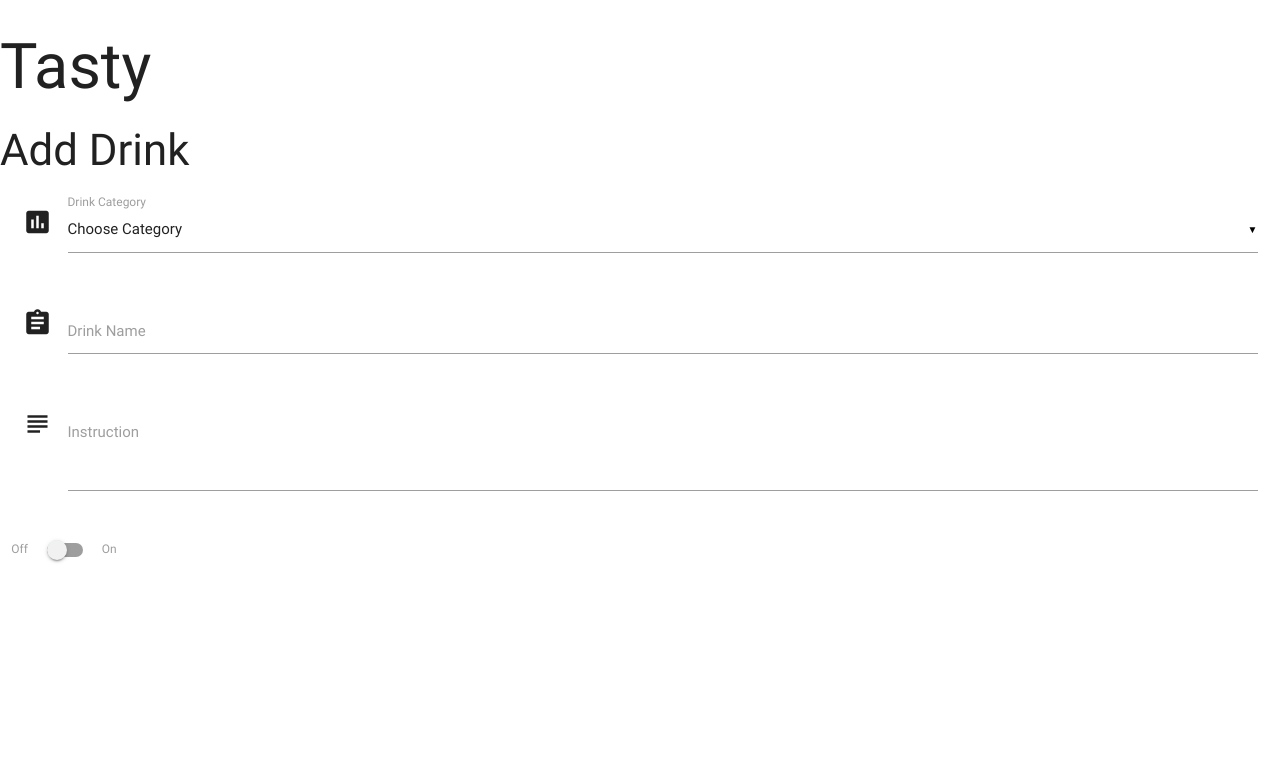
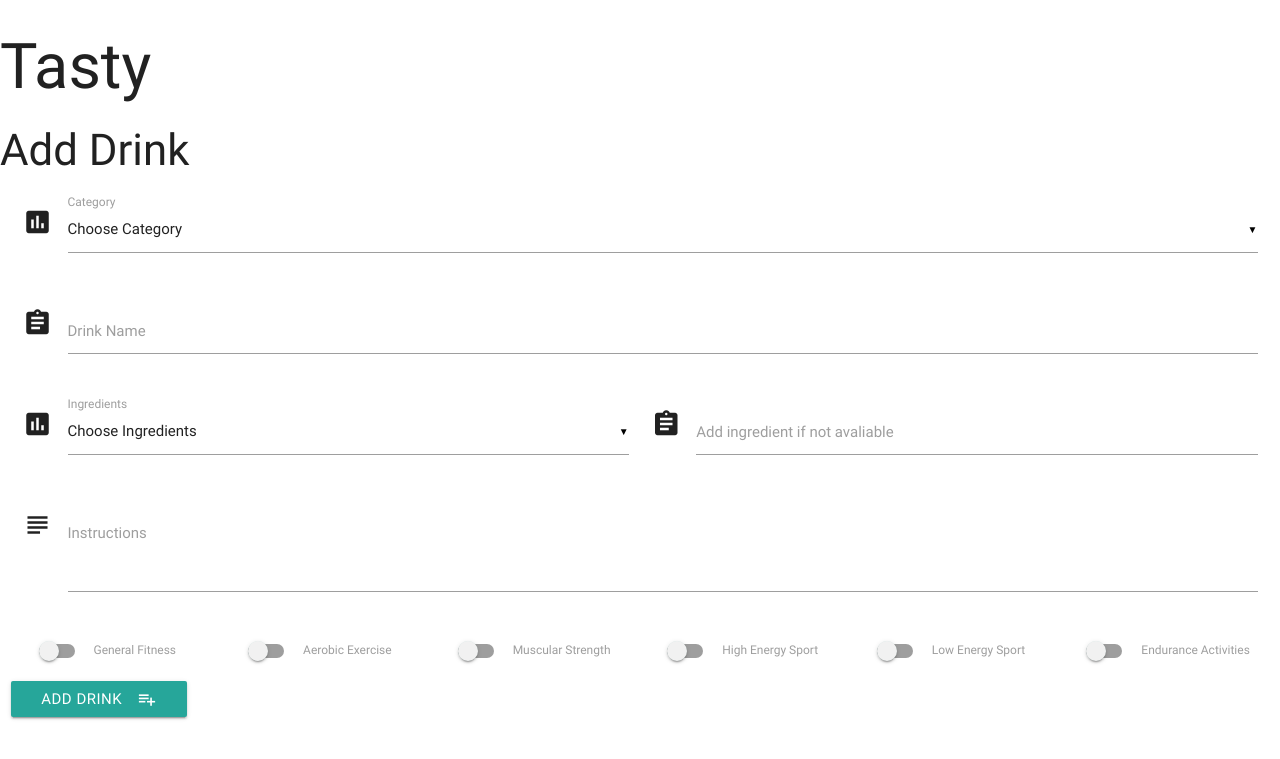
Before and after one commit to Deoh/juice_and_blend, a Flask app: page /add_drink in a window 1280 px wide. Shown: the top 759 px of the page. Run offline with Flask 2, Linux system fonts and the light colour scheme; data that the repository does not hold is empty; some libraries are stand-ins or nearby versions.

Commit message:
submit button created for addDrink.html

```diff
--- a/app.py
+++ b/app.py
@@ -30,6 +30,13 @@ def add_drink():
                            categories=mongo.db.categories.find())
 
 
+@app.route('/insert_drink', methods=['POST'])
+def insert_drink():
+    drink = mongo.db.drink
+    drink.insert_one(request.form.to_dict())
+    return redirect(url_for('get_drink'))
+
+
 if __name__ == '__main__':
     app.run(host=os.environ.get('IP'),
             port=int(os.environ.get('PORT')),
--- a/templates/addDrink.html
+++ b/templates/addDrink.html
@@ -3,7 +3,8 @@
 
 <h3>Add Drink</h3>
 <div class="row">
-	<form action="" method="POST" class="col s12">
+	<form action="{{ url_for('insert_drink') }}" method="POST" class="col s12">
+        <!-- Drink Category Selector-->
 		<div class="row">
 			<div class="input-field col s12">
                 <i class="material-icons prefix">poll</i>
@@ -13,9 +14,10 @@
                     <option value="{{ cat.category_name }}">{{ cat.category_name }}</option>
                     {% endfor %}
                 </select>
-				<label>Drink Category</label>
+				<label>Category</label>
 			</div>
 		</div>
+        <!-- Drink Name Text Input Form-->
 		<div class="row">
 			<div class="input-field col s12">
 				<i class="material-icons prefix">assignment</i>
@@ -23,24 +25,83 @@
 				<label for="icon_prefix">Drink Name</label>
 			</div>
 		</div>
+        <!-- Ingedients Selector & Text Input-->
+        <div class="row">
+			<div class="input-field col s12 m6">
+                <i class="material-icons prefix">poll</i>
+				<select multiple id="ingredient" name="ingredient_name">
+                    <option value="" disabled selected>Choose Ingredients</option>
+                    {% for ing in ingredients %}
+                    <option value="{{ ing.ingredient_name }}">{{ ing.ingredient_name }}</option>
+                    {% endfor %}
+                </select>
+				<label>Ingredients</label>
+			</div>
+            <div class="input-field col s12 m6">
+				<i class="material-icons prefix">assignment</i>
+				<input id="ingredient_name" name="ingredient_name" type="text" class="validate">
+				<label for="icon_prefix">Add ingredient if not avaliable</label>
+			</div>
+		</div>
+        <!-- Instruction Text Input Form-->
 		<div class="row">
 			<div class="input-field col s12">
 				<i class="material-icons prefix">subject</i>
 				<textarea name="instruction" id="instruction" class="materialize-textarea"></textarea>
-				<label for="icon_telephone">Instruction</label>
+				<label for="icon_telephone">Instructions</label>
 			</div>
 		</div>
 		<!-- Switch -->
 		<div class="row">
-			<div class="switch">
+			<div class="switch col s12 m6 l2">
 				<label>
-                    Off
-                    <input id="recommend_for" name="recommend_for" type="checkbox">
+                    <input id="general_fitness" name="general_fitness" type="checkbox">
                     <span class="lever"></span>
-                    On
+                    General Fitness
+                </label>
+			</div>
+            <div class="switch col s12 m6 l2">
+                <label>
+                    <input id="aerobic_exercise" name="aerobic_exercise" type="checkbox">
+                    <span class="lever"></span>
+                    Aerobic Exercise
+                </label>
+            </div>
+            <div class="switch col s12 m6 l2">
+                <label>
+                    <input id="muscular_strength" name="muscular_strength" type="checkbox">
+                    <span class="lever"></span>
+                    Muscular Strength
+                </label>
+            </div>
+            <div class="switch col s12 m6 l2">
+                <label>
+                    <input id="high_energy_sport" name="high_energy_sport" type="checkbox">
+                    <span class="lever"></span>
+                    High Energy Sport
+                </label>
+            </div>
+            <div class="switch col s12 m6 l2">
+                <label>
+                    <input id="low_energy_sport" name="low_energy_sport" type="checkbox">
+                    <span class="lever"></span>
+                    Low Energy Sport
+                </label>
+            </div>
+            <div class="switch col s12 m6 l2">
+                <label>
+                    <input id="endurance_activities" name="endurance_activities" type="checkbox">
+                    <span class="lever"></span>
+                    Endurance Activities
                 </label>
 			</div>
 		</div>
+        <!-- Submit Button -->
+        <div class="row">
+            <button class="btn waves-effect waves-light" type="submit" name="action">Add Drink
+                <i class="material-icons right">playlist_add</i>
+            </button>
+        </div>
 	</form>
 </div>
 
```
Also changed, not shown: templates/drink.html (+12 -0 lines).
